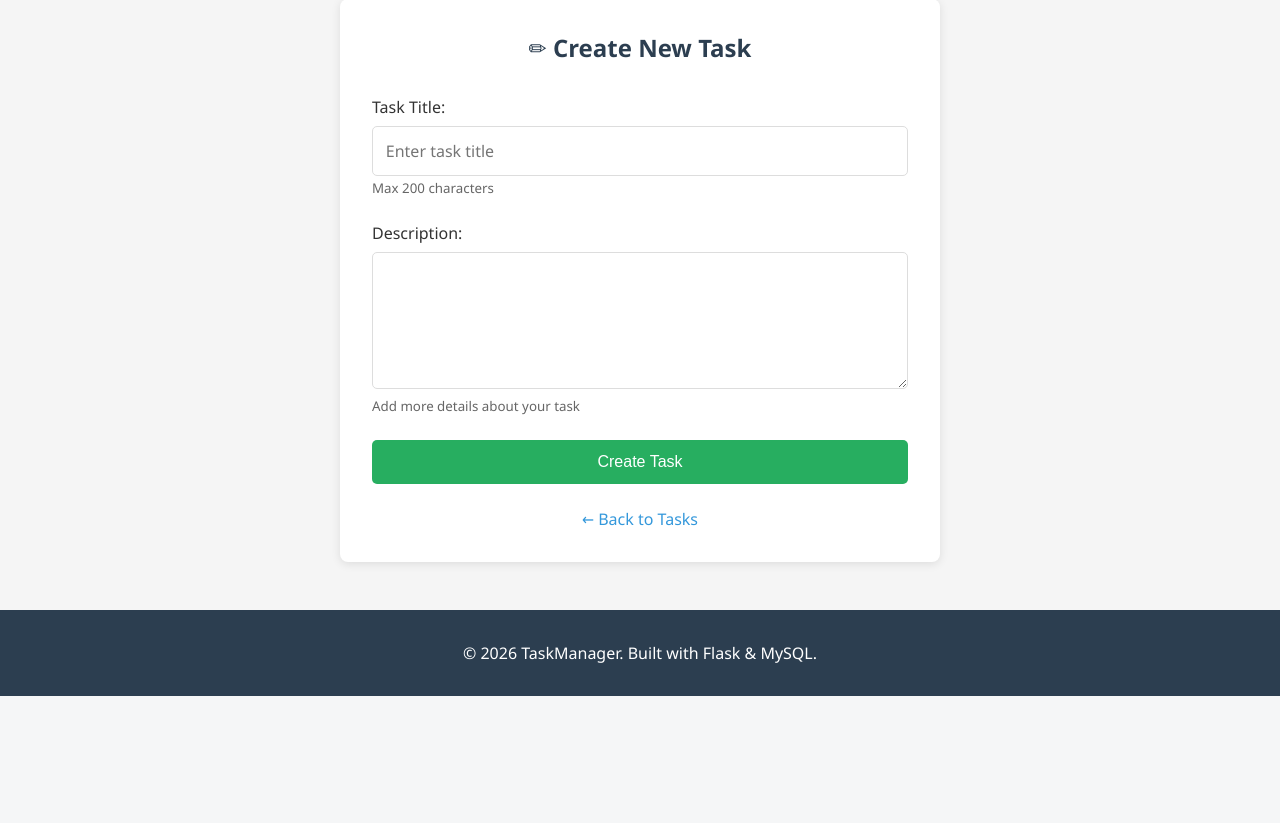
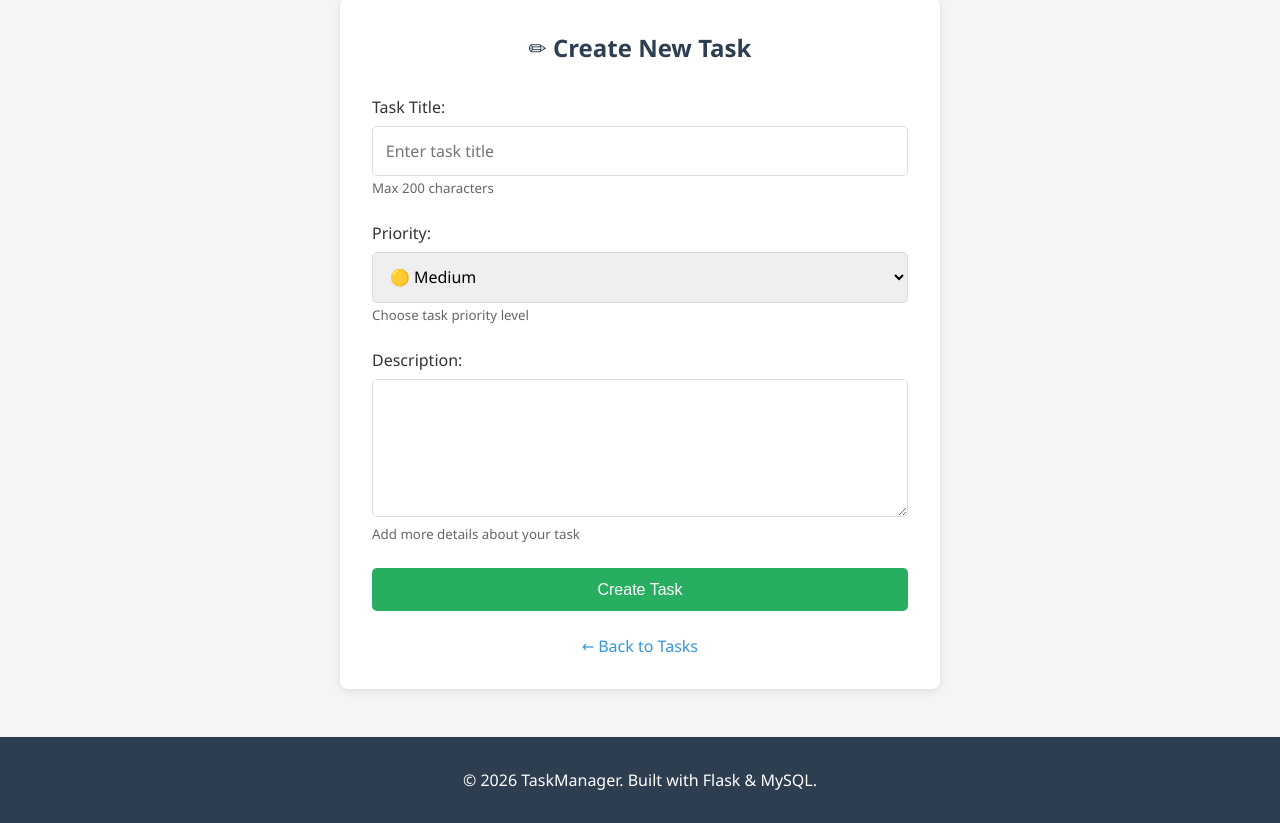
Before and after one commit to rijanxtha7/task-manager, a Flask app: page /tasks/create in a window 1280 px wide. Shown: the part 158-981 px from the top of the page. Before the commit the page ends 854 px from the top, so only its background shows below. Run offline with Flask 3, Linux system fonts and the light colour scheme; the visitor is signed in with stand-in values (Sample User, id 1).

Commit message:
Add priority dropdown to create task form with visual indicators

```diff
--- a/app/templates/create_task.html
+++ b/app/templates/create_task.html
@@ -19,6 +19,19 @@
                 required
                 style="width: 100%; padding: 0.8rem; border: 1px solid #ddd; border-radius: 5px; font-size: 1rem; font-family: inherit; box-sizing: border-box;">
             <small style="color: #666;">Max 200 characters</small>
+        </div>
+        <!-- Task Priority Field -->
+        <div>
+            <label for="priority" style="display: block; margin-bottom: 0.5rem; font-weight: 500;">Priority:</label>
+            <select
+                id="priority"
+                name="priority"
+                style="width: 100%; padding: 0.8rem; border: 1px solid #ddd; border-radius: 5px; font-size: 1rem; font-family: inherit; box-sizing: border-box;">
+                <option value="low">🟢 Low</option>
+                <option value="medium" selected>🟡 Medium</option>
+                <option value="high">🔴 High</option>
+            </select>
+            <small style="color: #666;">Choose task priority level</small>
         </div>
 
         <!-- Task Description Field -->
```
